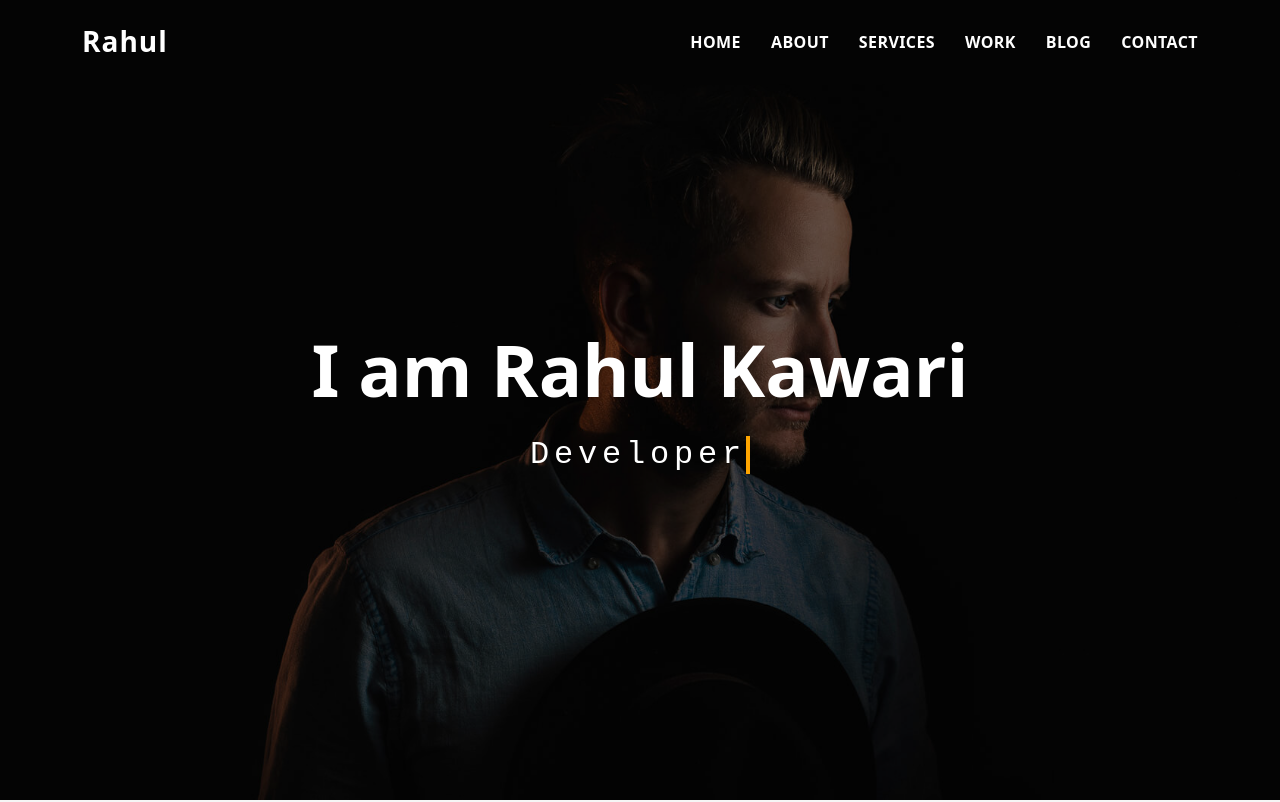
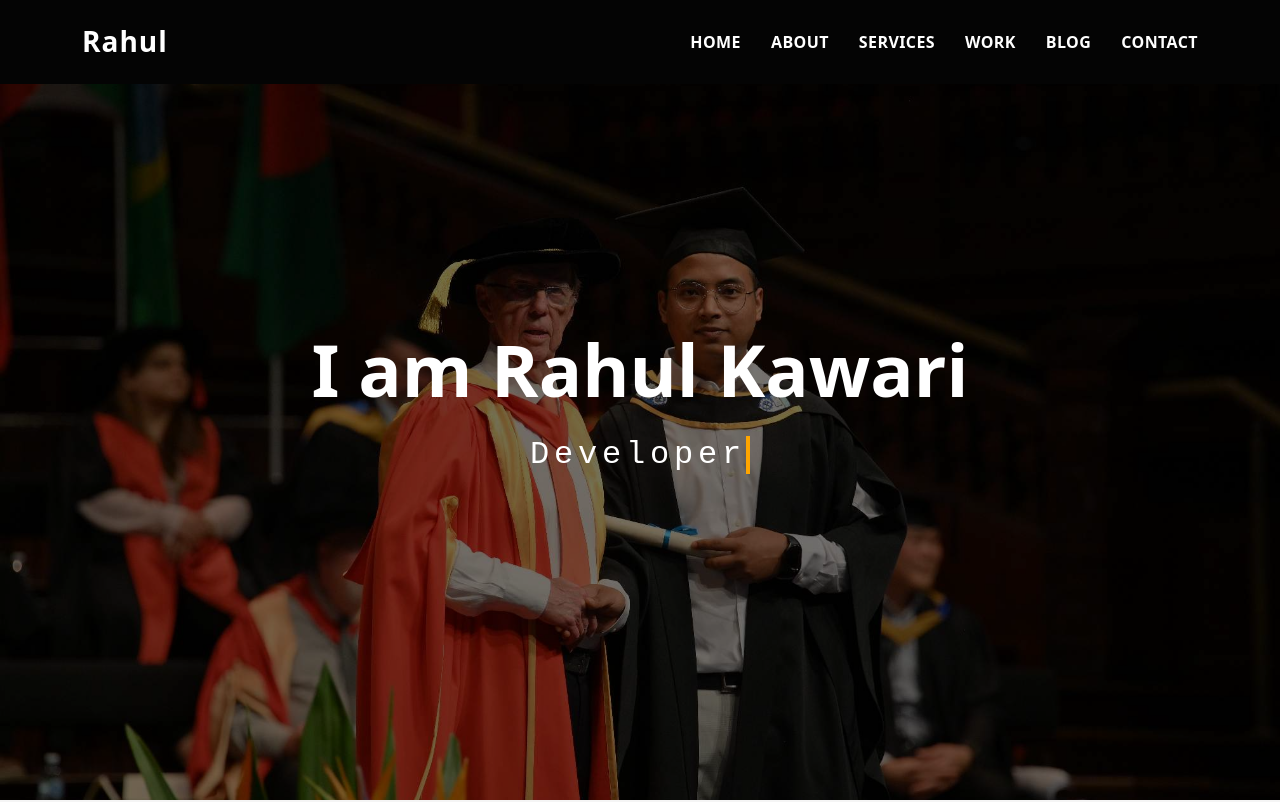
Before and after one commit to unknownshack/portfolio-website, an Angular app: page / in a window 1280 px wide. Shown: the top 802 px of the page. Built offline with nearby package versions, Linux system fonts and the light colour scheme.

Commit message:
Changed the cover photo

```diff
--- a/src/app/app.component.html
+++ b/src/app/app.component.html
@@ -39,7 +39,7 @@
 </header><!-- End Header -->
 
 <!-- ======= Hero Section ======= -->
-<div id="hero" class="hero route bg-image" style="background-image: url(assets/img/hero-bg.jpg)">
+<div id="hero" class="hero route bg-image" style="background-image: url(assets/img/cover.jpg)">
   <div class="overlay-itro"></div>
   <div class="hero-content display-table">
     <div class="table-cell">
```
Also changed, not shown: src/assets/img/cover.jpg (added), src/assets/img/hero-bg.jpg (deleted).
